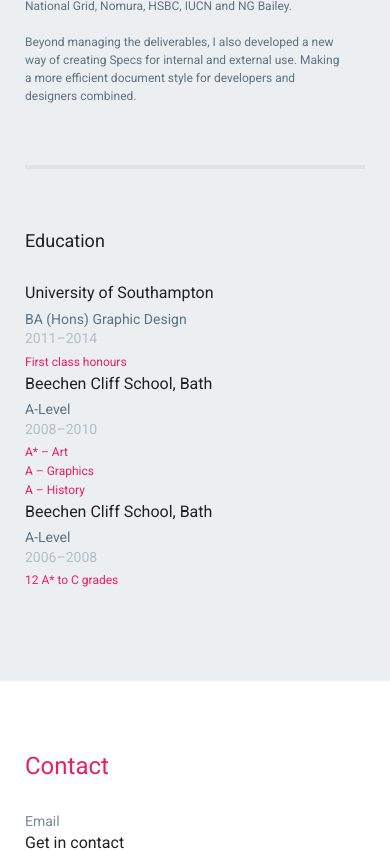
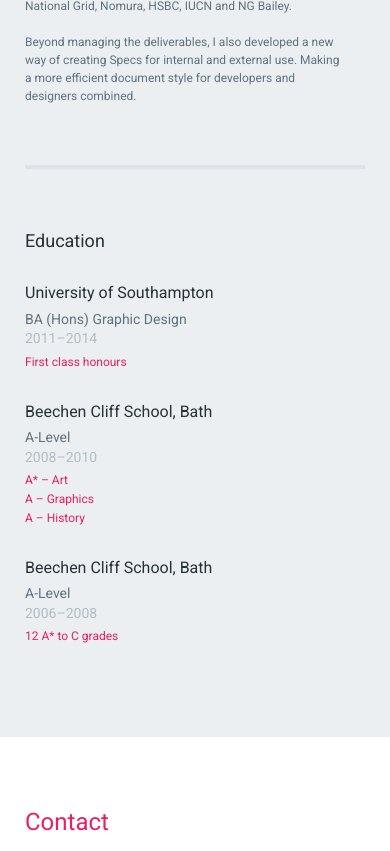
Before and after one commit to petertait/petertait.com, a PHP site: page / in a window 390 px wide. Shown: the part 2073-2924 px from the top of the page. Run offline with PHP 8.4, Linux system fonts and the light colour scheme; style sheets or scripts are compiled from the project's sources.

Commit message:
Fixed responsive and favicon

```diff
--- a/src/index.html
+++ b/src/index.html
@@ -35,7 +35,7 @@
 
       <p>Peter has experience working with a range of clients from global corporations to family firms – including: Intel, AstraZeneca, Pearson, HSBC, National Grid, Lloyds Banking Group, IUCN, Nomura, EDF, NG Bailey and APM Technologies.</p>
 
-      <a class="btn">Get in contact</a>
+      <a class="btn" href="mailto:contact@petertait.com" title="Email Peter Tait">Get in contact</a>
     </div>
   </section>
   <!-- /.intro-block -->
@@ -110,7 +110,7 @@
       <!-- /.cv-block-item -->
 
       <!-- .cv-block-item -->
-      <div class="cv-block-item grid">
+      <div class="cv-block-item cv-edu-item grid">
 
         <h3 class="col-1-1 cv-block-item-head">Education</h3>
 
@@ -155,7 +155,7 @@
 
         <li class="home-contact-list-item">
           <h5>Email</h5>
-          <a href="emailto=contact@petertait.com" title="Email Peter Tait">Get in contact</a>
+          <a href="mailto:contact@petertait.com" title="Email Peter Tait">Get in contact</a>
         </li>
 
         <li class="home-contact-list-item">
--- a/src/sass/_global-variables.scss
+++ b/src/sass/_global-variables.scss
@@ -3,9 +3,9 @@
 //===============================================================================
 // Colours
 $paper: white;
-$ink: #212121;
+$ink: #263238;
 
-$teal: #00bcd4;
+$teal: #00acc1;
 $blue: #4561fe;
 $pink: #e91e63;
 $orange: #ff5722;
--- a/src/sass/pages/_home.scss
+++ b/src/sass/pages/_home.scss
@@ -26,7 +26,8 @@
 }
 
 .home-intro-block {
-	background: $teal;
+	background: $orange;
+  background-color: $teal;
   color: $paper;
   width: 500px;
   padding-right: 50px;
@@ -102,6 +103,21 @@
     &:first-of-type {
       padding-left: 0;
       padding-right: 30px;
+    }
+  }
+
+  .cv-edu-item {
+
+    .col-1-3 {
+      padding-left: 0;
+
+      @media screen and (max-width: 500px) {
+        margin-bottom: 30px;
+
+        &:last-child {
+          margin-bottom: 0;
+        }
+      }
     }
   }
 
--- a/src/sass/shared/_elements.scss
+++ b/src/sass/shared/_elements.scss
@@ -15,7 +15,6 @@ button {
 
   &:hover {
     padding-bottom: 7px;
-    color: $pink;
   }
 }
 
--- a/src/sass/shared/_global-grid.scss
+++ b/src/sass/shared/_global-grid.scss
@@ -3,8 +3,7 @@
 //===============================================================================
 
 $large: 1000px;
-$medium: 700px;
-$small: 480px;
+$small: 500px;
 
 $gutter: 20px;
 
@@ -36,7 +35,7 @@ $gutter: 20px;
 .col-1-4 { width: 25%; }
 .col-1-8 { width: 12.5%; }
 
-@media screen and ( max-width: $medium ) {
+@media screen and ( max-width: $small ) {
   [class*='col-'] {
     width: 100%;
     float: none;
@@ -51,7 +50,3 @@ $gutter: 20px;
   .mobile-col-1-4 { width: 25%; }
   .mobile-col-1-8 { width: 12.5%; }
 }
-
-@media screen and ( max-width: $small ) {
-  [class*='mobile-col-'] { width: 100%; }
-}
--- a/src/sass/shared/_global-header.scss
+++ b/src/sass/shared/_global-header.scss
@@ -4,7 +4,6 @@
 .gbl-head {
 	padding: 30px 25px;
 	position: fixed;
-	width: 100%;
 	top: 0;
 	left: 0;
   z-index: 10;
--- a/src/sass/shared/_typography.scss
+++ b/src/sass/shared/_typography.scss
@@ -94,7 +94,7 @@ a {
 
   &:hover, &.hover {
     cursor: pointer;
-    color: lighten($primary, 10);
+    color: $primary;
   }
 
   &:active, &.active {
```
Also changed, not shown: src/img/favicon.ico (added).
